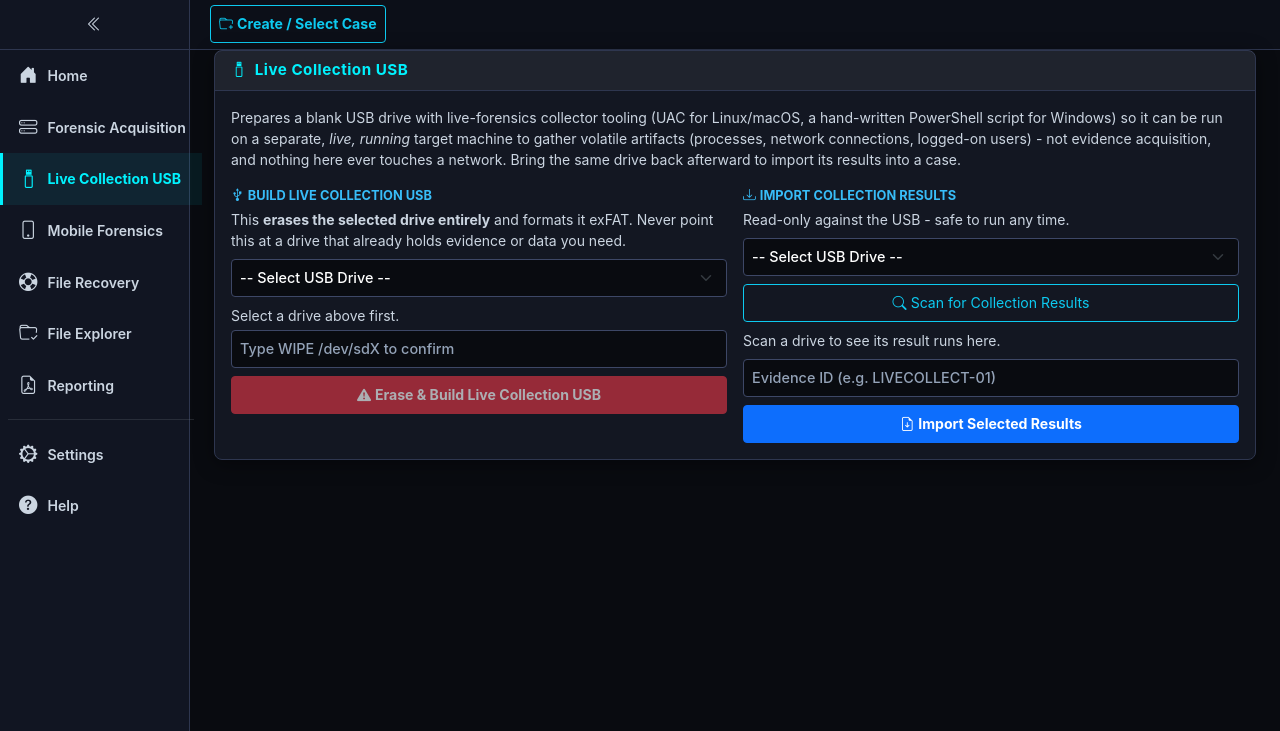
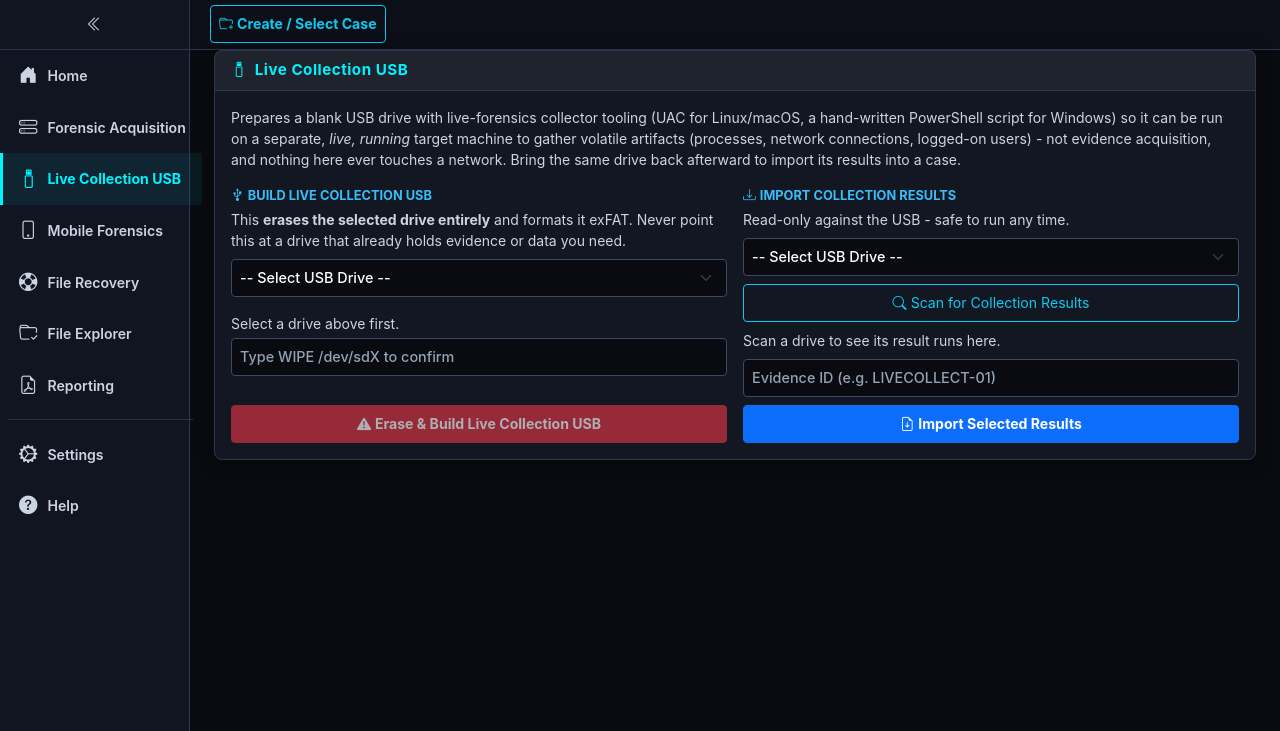
Before and after one commit to n0sfs/pi-forensics, a Python web app: template templates/index.html in a window 1280 px wide, after a click on "Live Collection USB". Shown: the part 44-775 px from the top of the page. Run offline with Jinja, Linux system fonts and the light colour scheme; the template is opened without the code that fills it, so the values that code supplies are empty.

Commit message:
Fix Live Collection USB button alignment; auto-classify/tag imported results
The Build/Import panels' primary action buttons sat at different heights
since the two columns have different amounts of content above them -
fixed with a flex-column layout and mt-auto so both buttons always land
on the same bottom edge regardless of content above.

classify_case_role() now recognizes a live_collection_import_<timestamp>
folder as an 'analysis_log'-role artifact (matching the existing ALEAPP/
iLEAPP output-folder precedent), and the import worker tags the whole
folder into the per-case index right after writing its manifest - it no
longer sits unclassified among real evidence in File Explorer.

```diff
--- a/templates/tabs/live_collection.html
+++ b/templates/tabs/live_collection.html
@@ -22,8 +22,8 @@
                                         acquisition, and nothing here ever touches a network. Bring the same drive
                                         back afterward to import its results into a case.
                                     </div>
-                                    <div class="row g-3">
-                                        <div class="col-md-6">
+                                    <div class="row g-3 align-items-stretch">
+                                        <div class="col-md-6 d-flex flex-column">
                                             <div class="telemetry-grid-label mb-1"><i class="bi bi-usb-symbol me-1"></i>Build Live Collection USB</div>
                                             <div class="small text-subtle mb-2">This <strong>erases the selected drive entirely</strong> and formats it exFAT. Never point this at a drive that already holds evidence or data you need.</div>
                                             <select id="liveCollectionBuildDriveSelect" class="form-select form-select-sm mb-2" onchange="onLiveCollectionBuildDriveSelect()">
@@ -33,11 +33,11 @@
                                             <div id="liveCollectionBuildConfirmHint" class="small text-subtle mb-1">Select a drive above first.</div>
                                             <input type="text" id="liveCollectionBuildConfirmText" class="form-control form-control-sm mb-2"
                                                    placeholder="Type WIPE /dev/sdX to confirm" oninput="checkLiveCollectionBuildConfirmText()" autocomplete="off">
-                                            <button id="btnLiveCollectionBuild" class="btn btn-danger btn-sm w-100 fw-bold" onclick="startBuildCollectionUsb()" disabled>
+                                            <button id="btnLiveCollectionBuild" class="btn btn-danger btn-sm w-100 fw-bold mt-auto" onclick="startBuildCollectionUsb()" disabled>
                                                 <i class="bi bi-exclamation-triangle-fill me-1"></i>Erase &amp; Build Live Collection USB
                                             </button>
                                         </div>
-                                        <div class="col-md-6">
+                                        <div class="col-md-6 d-flex flex-column">
                                             <div class="telemetry-grid-label mb-1"><i class="bi bi-download me-1"></i>Import Collection Results</div>
                                             <div class="small text-subtle mb-2">Read-only against the USB - safe to run any time.</div>
                                             <select id="liveCollectionImportDriveSelect" class="form-select form-select-sm mb-2">
@@ -48,7 +48,7 @@
                                                 <div class="text-subtle small">Scan a drive to see its result runs here.</div>
                                             </div>
                                             <input type="text" id="liveCollectionEvidenceId" class="form-control form-control-sm mb-2" placeholder="Evidence ID (e.g. LIVECOLLECT-01)">
-                                            <button id="btnLiveCollectionImport" class="btn btn-primary btn-sm w-100 fw-bold" onclick="startImportLiveCollection()">
+                                            <button id="btnLiveCollectionImport" class="btn btn-primary btn-sm w-100 fw-bold mt-auto" onclick="startImportLiveCollection()">
                                                 <i class="bi bi-file-earmark-arrow-down me-1"></i>Import Selected Results
                                             </button>
                                         </div>
```
Also changed, not shown: core/paths.py (+9 -5 lines), routes/acquisition.py (+9 -0 lines), routes/file_explorer.py (+10 -1 lines), tests/test_paths.py (+5 -0 lines).
